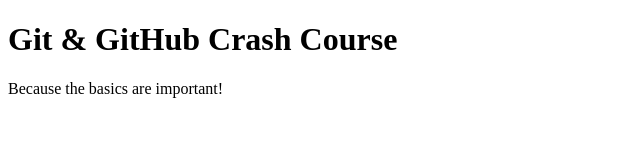
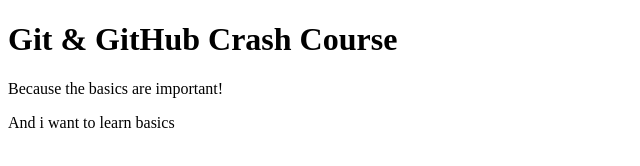
Before and after one commit to ketangoenka/myfirstrepository, a plain HTML site: page index.html in a window 1280 px wide. Shown: the whole page, without its empty margins (0-640 px from the left). Drawn offline with Linux system fonts and the light colour scheme.

Commit message:
Added extra line

```diff
--- a/index.html
+++ b/index.html
@@ -9,5 +9,6 @@
   <body>
     <h1>Git & GitHub Crash Course</h1>
     <p>Because the basics are important!</p>
+    <p>And i want to learn basics</p>
   </body>
 </html>
```
